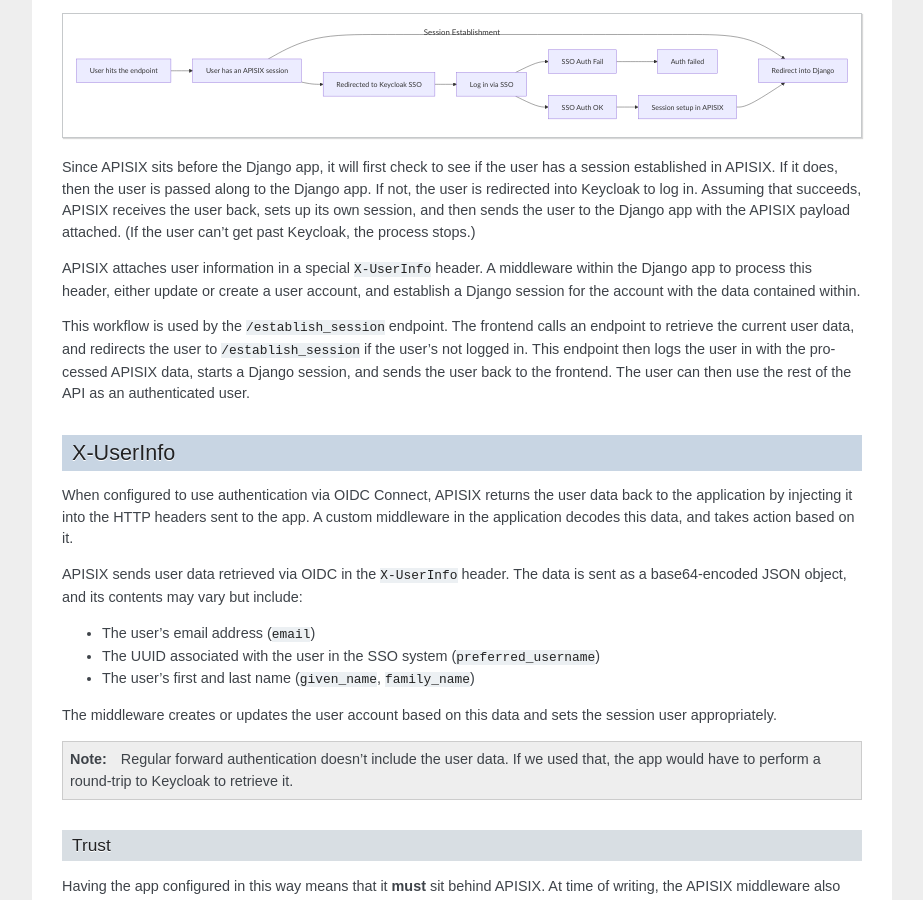
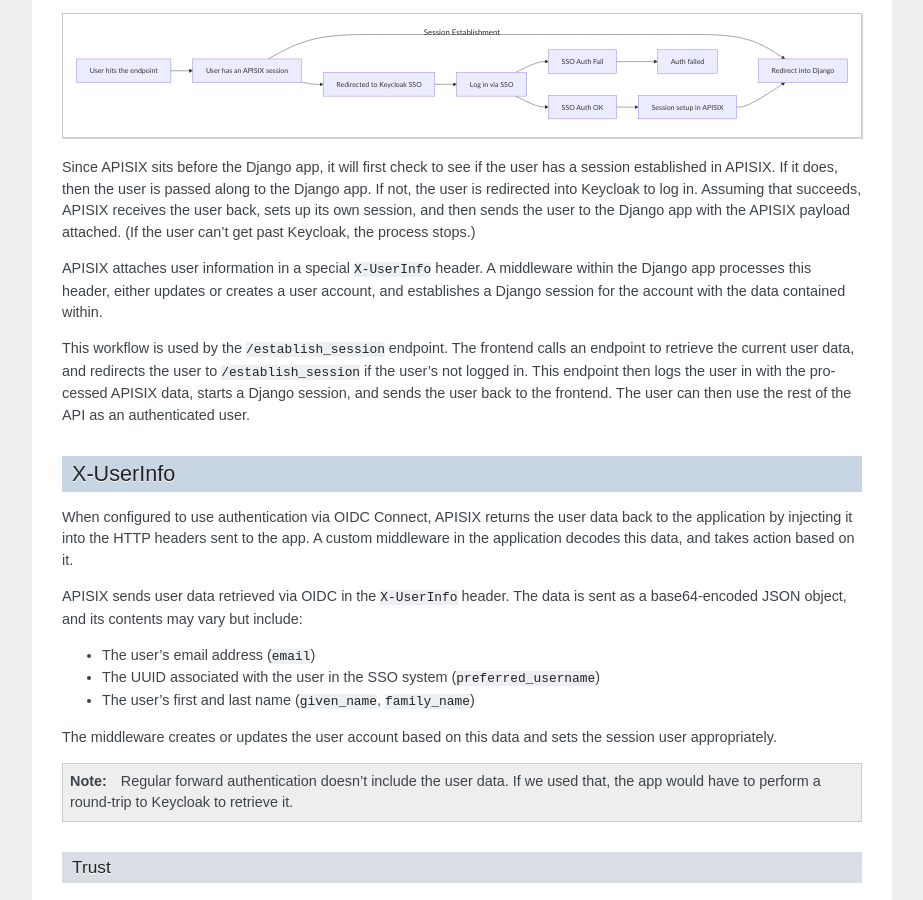
Before and after one commit to mitodl/unified-ecommerce, a Sphinx documentation site: the page built from docs/source/technical/apigateway.md, in a window 1280 px wide and 900 px high, scrolled down 917 px. Shown: the whole window, without its empty margins (198-1121 px from the left). Built offline with Sphinx 7.4.7, drawn with Linux system fonts in a browser that asks for light colours.

Commit message:
adding suggested fixes

```diff
--- a/docs/source/technical/apigateway.md
+++ b/docs/source/technical/apigateway.md
@@ -54,7 +54,7 @@
 
 Since APISIX sits before the Django app, it will first check to see if the user has a session established in APISIX. If it does, then the user is passed along to the Django app. If not, the user is redirected into Keycloak to log in. Assuming that succeeds, APISIX receives the user back, sets up its own session, and then sends the user to the Django app with the APISIX payload attached. (If the user can't get past Keycloak, the process stops.)
 
-APISIX attaches user information in a special `X-UserInfo` header. A middleware within the Django app to process this header, either update or create a user account, and establish a Django session for the account with the data contained within.
+APISIX attaches user information in a special `X-UserInfo` header. A middleware within the Django app processes this header, either updates or creates a user account, and establishes a Django session for the account with the data contained within.
 
 This workflow is used by the `/establish_session` endpoint. The frontend calls an endpoint to retrieve the current user data, and redirects the user to `/establish_session` if the user's not logged in. This endpoint then logs the user in with the processed APISIX data, starts a Django session, and sends the user back to the frontend. The user can then use the rest of the API as an authenticated user.
 
```
